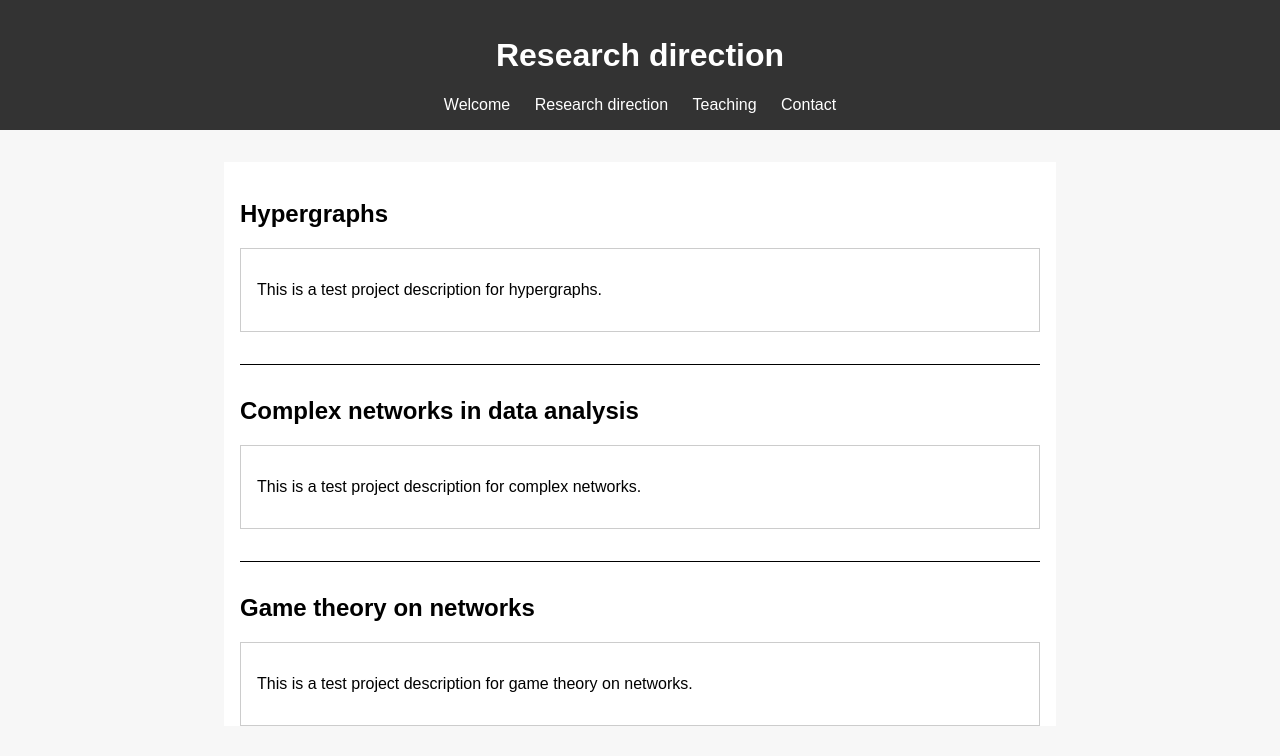
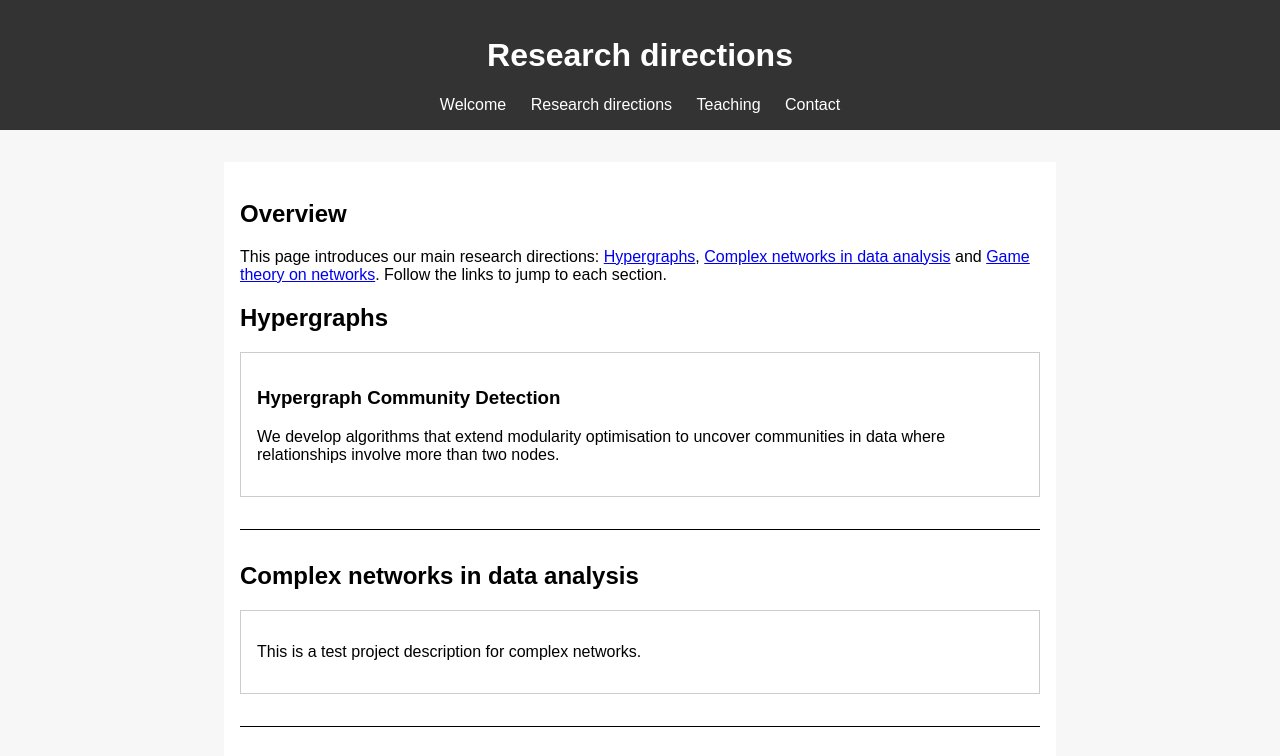
Before and after one commit to Ivan-Samoylenko-webpage/IvanSamoylenko.github.io, a plain HTML site: page research.html in a window 1280 px wide. Shown: the top 756 px of the page. Drawn offline with Linux system fonts and the light colour scheme.

Commit message:
Update research directions page and navigation

```diff
--- a/research.html
+++ b/research.html
@@ -3,16 +3,16 @@
 <head>
     <meta charset="UTF-8">
     <meta name="viewport" content="width=device-width, initial-scale=1.0">
-    <title>Research direction - PhD Scientist</title>
+    <title>Research directions - PhD Scientist</title>
     <link rel="stylesheet" href="style.css">
 </head>
 <body>
     <header>
-        <h1>Research direction</h1>
+        <h1>Research directions</h1>
         <nav>
             <ul>
                 <li><a href="index.html">Welcome</a></li>
-                <li><a href="research.html">Research direction</a></li>
+                <li><a href="research.html">Research directions</a></li>
                 <li><a href="teaching.html">Teaching</a></li>
                 <li><a href="contact.html">Contact</a></li>
             </ul>
@@ -27,10 +27,22 @@
             </ul>
         </nav>
 
+        <section id="overview">
+            <h2>Overview</h2>
+            <p>This page introduces our main research directions:
+                <a href="#hypergraphs">Hypergraphs</a>,
+                <a href="#complex">Complex networks in data analysis</a> and
+                <a href="#game">Game theory on networks</a>.
+                Follow the links to jump to each section.</p>
+        </section>
+
         <section id="hypergraphs">
             <h2>Hypergraphs</h2>
             <div class="project-box">
-                <p>This is a test project description for hypergraphs.</p>
+                <h3>Hypergraph Community Detection</h3>
+                <p>We develop algorithms that extend modularity optimisation to
+                uncover communities in data where relationships involve more
+                than two nodes.</p>
             </div>
         </section>
 
```
Also changed, not shown: about.html (+1 -1 lines), contact.html (+1 -1 lines), index.html (+1 -1 lines), publications.html (+1 -1 lines), teaching.html (+1 -1 lines).
